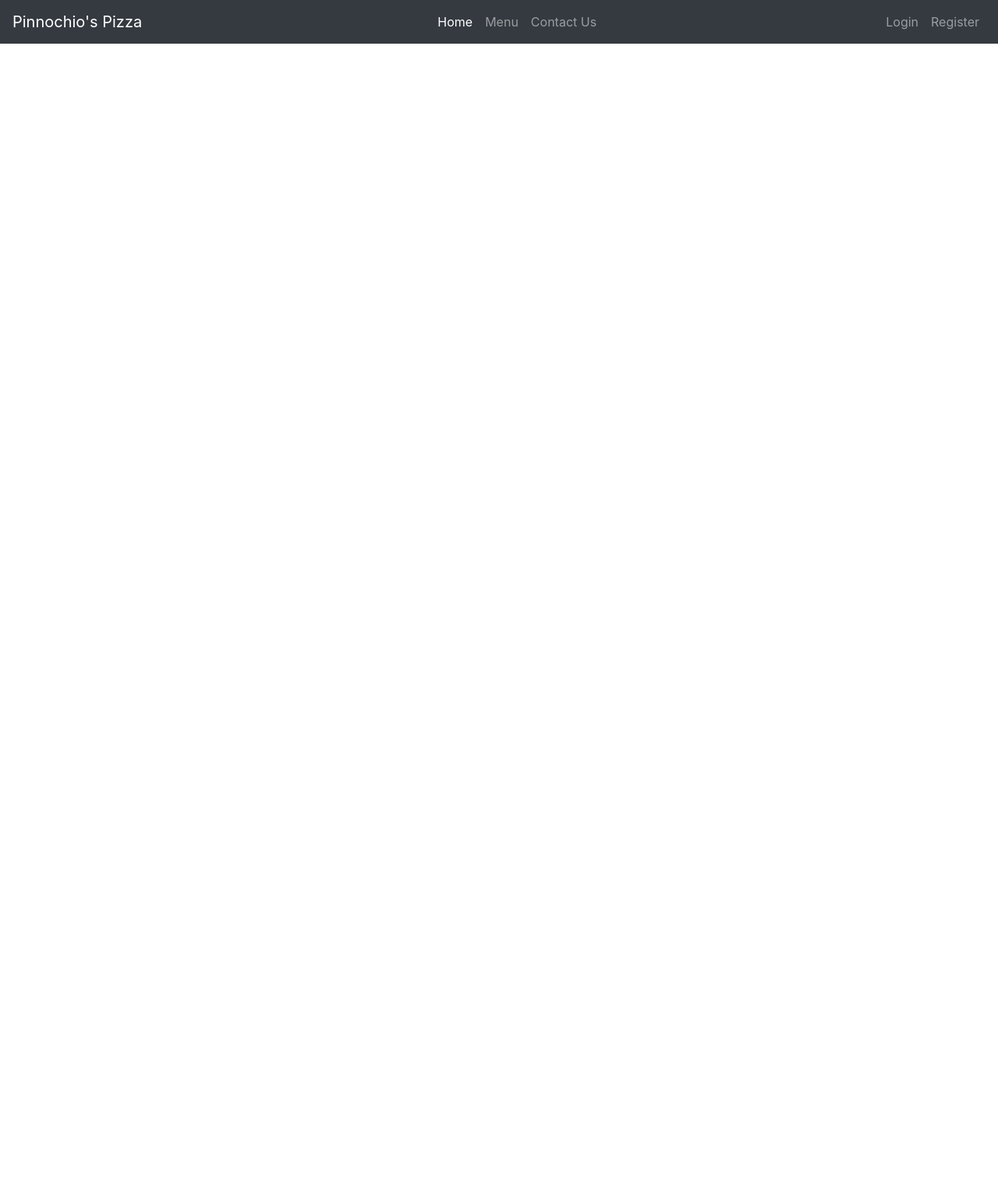
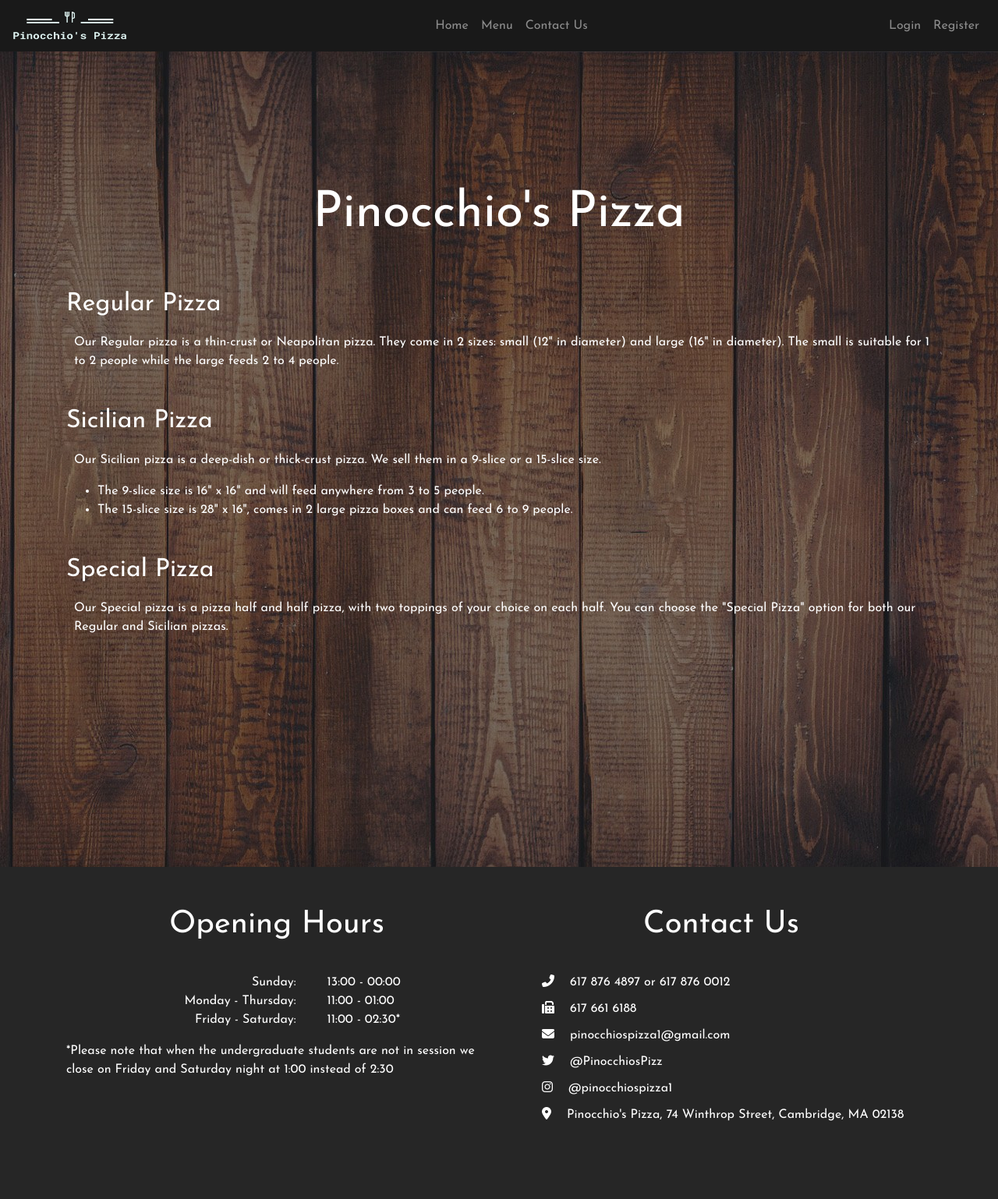
Before and after one commit to radam9/CS50W, a Django app: page / in a window 1280 px wide. Shown: the whole page at 78% size. Before the commit the page ends 56 px from the top, so only its background shows below. Run offline with Django 3.2, Linux system fonts and the light colour scheme; some libraries are stand-ins or nearby versions.

Commit message:
added home, menu and removed orders pages. added images and css

```diff
--- /dev/null
+++ b/orders/static/css/base.css
@@ -0,0 +1,7 @@
+body {
+  background-image: url("../images/background2.jpg");
+  font-family: "Josefin Sans", sans-serif;
+}
+.navbar {
+  background-color: #191919 !important;
+}
--- /dev/null
+++ b/orders/static/css/home.css
@@ -0,0 +1,48 @@
+.home-main {
+  background-image: url("../images/background2.jpg");
+  padding-top: 100px;
+  padding-bottom: 250px;
+}
+
+.home-head {
+  color: rgb(255, 255, 255);
+  font-size: 4rem;
+  padding-top: 70px;
+  padding-bottom: 50px;
+}
+.home-info {
+  color: rgb(255, 255, 255);
+  background-color: #262626;
+  padding-top: 50px;
+  padding-bottom: 50px;
+}
+.home-info ul {
+  list-style-type: none;
+}
+.container {
+  padding-bottom: 30px;
+  color: rgb(255, 255, 255);
+}
+.home-titles {
+  padding-bottom: 30px;
+}
+.home-pizza {
+  padding-bottom: 10px;
+  font-size: 2rem;
+}
+.home-open {
+  display: flex;
+  justify-content: center;
+}
+.home-open ul {
+  list-style-type: none;
+}
+.home-days ul {
+  text-align: right;
+}
+.home-contact li {
+  margin-bottom: 10px;
+}
+.home-contact i {
+  margin-right: 20px;
+}
--- a/orders/templates/orders/base.html
+++ b/orders/templates/orders/base.html
@@ -1,4 +1,5 @@
 <!DOCTYPE html>
+{% load staticfiles %}
 <html lang="en">
   <head>
     <meta charset="UTF-8" />
@@ -10,13 +11,26 @@
       integrity="sha384-Vkoo8x4CGsO3+Hhxv8T/Q5PaXtkKtu6ug5TOeNV6gBiFeWPGFN9MuhOf23Q9Ifjh"
       crossorigin="anonymous"
     />
+    <!-- fontawsome icons -->
+    <script
+      src="https://kit.fontawesome.com/b5c4a45e46.js"
+      crossorigin="anonymous"
+    ></script>
+    <!-- google font -->
+    <link
+      href="https://fonts.googleapis.com/css?family=Josefin+Sans&display=swap"
+      rel="stylesheet"
+    />
     <!-- css -->
+    <link rel="stylesheet" href="{% static 'css/base.css' %}" />
     {% block styles %}{% endblock %}
     <title>put a varying title</title>
   </head>
   <body>
-    <nav class="navbar navbar-expand-md navbar-dark fixed-top bg-dark">
-      <a class="navbar-brand" href="#">Pinnochio's Pizza</a>
+    <nav class="navbar navbar-expand-md navbar-dark bg-dark">
+      <a class="navbar-brand" href="{% url 'home' %}"
+        ><img src="{% static 'images/logo.png' %}" width="148" height="40"
+      /></a>
       <button
         class="navbar-toggler"
         type="button"
@@ -30,13 +44,13 @@
         id="navbarCollapse"
       >
         <ul class="navbar-nav mx-auto">
-          <li class="nav-item active">
-            <a class="nav-link" href="#"
+          <li class="nav-item">
+            <a class="nav-link" href="{% url 'home' %}"
               >Home <span class="sr-only">Home</span></a
             >
           </li>
           <li class="nav-item">
-            <a class="nav-link" href="#">Menu</a>
+            <a class="nav-link" href="{% url 'menu' %}">Menu</a>
           </li>
           <li class="nav-item">
             <a class="nav-link" href="#">Contact Us</a>
@@ -44,9 +58,6 @@
         </ul>
         <ul class="navbar-nav justify-content-center">
           {% if user.is_authenticated %}
-          <li class="nav-item">
-            <a class="nav-link" href="{% url 'orders' %}">My Orders</a>
-          </li>
           <li class="nav-item">
             <a class="nav-link" href="#">Cart</a>
           </li>
@@ -67,11 +78,7 @@
         </ul>
       </div>
     </nav>
-    {% if messages %} {% for message in messages %}
-    <div class="alert alert-{{ message.tags }}">
-      {{ message }}
-    </div>
-    {% endfor %} {% endif %} {% block body %}{% endblock %}
+    {% block body %}{% endblock %}
     <!-- Optional JavaScript -->
     <!-- jQuery first, then Popper.js, then Bootstrap JS -->
     <script
--- /dev/null
+++ b/orders/templates/orders/home.html
@@ -0,0 +1,124 @@
+{% extends "orders/base.html" %} {% load staticfiles %} {% block styles %}
+<link rel="stylesheet" href="{% static 'css/home.css' %}" />
+{% endblock %} {% block body %}
+<div class="home-main">
+  <h1 class="text-center home-head">
+    Pinocchio's Pizza
+  </h1>
+  <div class="container">
+    <div class="row">
+      <div class="col-md-12">
+        <h1 class="home-pizza">Regular Pizza</h1>
+        <p style="padding-left: 10px;">
+          Our Regular pizza is a thin-crust or Neapolitan pizza. They come in 2
+          sizes: small (12" in diameter) and large (16" in diameter). The small
+          is suitable for 1 to 2 people while the large feeds 2 to 4 people.<br />
+        </p>
+      </div>
+    </div>
+  </div>
+  <div class="container">
+    <div class="row">
+      <div class="col-md-12">
+        <h1 class="home-pizza">Sicilian Pizza</h1>
+        <p style="padding-left: 10px;">
+          Our Sicilian pizza is a deep-dish or thick-crust pizza. We sell them
+          in a 9-slice or a 15-slice size.<br />
+        </p>
+        <ul>
+          <li>
+            The 9-slice size is 16" x 16" and will feed anywhere from 3 to 5
+            people.<br />
+          </li>
+          <li>
+            The 15-slice size is 28" x 16", comes in 2 large pizza boxes and can
+            feed 6 to 9 people.<br />
+          </li>
+        </ul>
+      </div>
+    </div>
+  </div>
+  <div class="container">
+    <div class="row">
+      <div class="col-md-12">
+        <h1 class="home-pizza">Special Pizza</h1>
+        <p style="padding-left: 10px;">
+          Our Special pizza is a pizza half and half pizza, with two toppings of
+          your choice on each half. You can choose the "Special Pizza" option
+          for both our Regular and Sicilian pizzas. <br />
+        </p>
+      </div>
+    </div>
+  </div>
+</div>
+<div class="home-info">
+  <div class="container">
+    <div class="row">
+      <div class="col-md-6">
+        <h1 class="text-center home-titles">Opening Hours</h1>
+        <div class="home-open">
+          <div class="home-days">
+            <ul>
+              <li>
+                Sunday:
+              </li>
+              <li>
+                Monday - Thursday:
+              </li>
+              <li>
+                Friday - Saturday:
+              </li>
+            </ul>
+          </div>
+          <div>
+            <ul>
+              <li>
+                13:00 - 00:00
+              </li>
+              <li>
+                11:00 - 01:00
+              </li>
+              <li>
+                11:00 - 02:30*
+              </li>
+            </ul>
+          </div>
+        </div>
+        <p>
+          *Please note that when the undergraduate students are not in session
+          we close on Friday and Saturday night at 1:00 instead of 2:30
+        </p>
+      </div>
+      <div class="col-md-6">
+        <h1 class="text-center home-titles">
+          Contact Us
+        </h1>
+        <div class="home-contact">
+          <ul>
+            <li>
+              <i class="fas fa-phone-alt"></i
+              ><span>617 876 4897 or 617 876 0012</span>
+            </li>
+            <li><i class="fas fa-fax"></i><span>617 661 6188</span></li>
+            <li>
+              <i class="fas fa-envelope"></i
+              ><span>pinocchiospizza1@gmail.com</span>
+            </li>
+            <li><i class="fab fa-twitter"></i><span>@PinocchiosPizz</span></li>
+            <li>
+              <i class="fab fa-instagram"></i><span>@pinocchiospizza1</span>
+            </li>
+            <li>
+              <i class="fas fa-map-marker-alt"></i
+              ><span
+                >Pinocchio's Pizza, 74 Winthrop Street, Cambridge, MA
+                02138</span
+              >
+            </li>
+          </ul>
+        </div>
+      </div>
+    </div>
+  </div>
+</div>
+{% endblock %}
--- a/orders/templates/orders/orders.html
+++ /dev/null
@@ -1,3 +0,0 @@
-{% extends "orders/base.html" %} {% load crispy_forms_tags %} {% block body %}
-<h1>{{ user.username }}</h1>
-{% endblock body %}
--- a/orders/urls.py
+++ b/orders/urls.py
@@ -4,5 +4,5 @@ from . import views
 
 urlpatterns = [
     path("", views.home, name="home"),
-    path("orders/", views.orders, name="orders"),
+    path("menu/", views.menu, name="menu"),
 ]
--- a/orders/views.py
+++ b/orders/views.py
@@ -1,11 +1,9 @@
 from django.shortcuts import render
-from django.contrib.auth.decorators import login_required
 
 # Create your views here.
 def home(request):
-    return render(request, "orders/base.html")
+    return render(request, "orders/home.html")
 
 
-@login_required
-def orders(request):
-    return render(request, "orders/orders.html")
+def menu(request):
+    return render(request, "orders/menu.html")
--- a/pizza/urls.py
+++ b/pizza/urls.py
@@ -20,7 +20,6 @@ from users import views as user_views
 
 urlpatterns = [
     path("", include("orders.urls")),
-    path("orders/", include("orders.urls")),
     path("register/", user_views.register, name="register"),
     path(
         "login/",
```
Also changed, not shown: orders/static/css/menu.css (added, +51 -0 lines), orders/templates/orders/menu.html (added, +155 -0 lines), db.sqlite3, orders/static/images/background1.jpg (added), orders/static/images/background2.jpg (added), orders/static/images/dinner.jpg (added), orders/static/images/logo.png (added), orders/static/images/logo1.png (added), orders/static/images/pizza.jpg (added), orders/static/images/salad.jpg (added), orders/static/images/sub.jpg (added).
